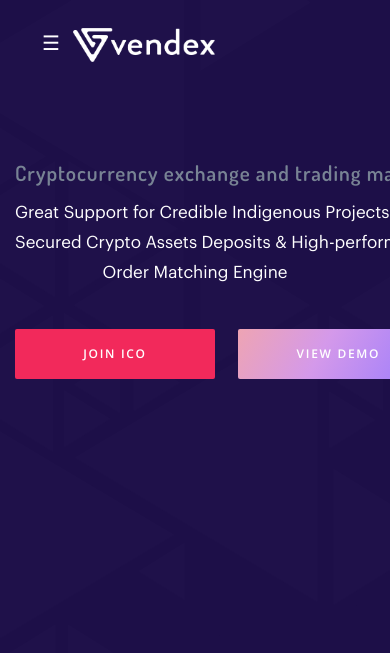
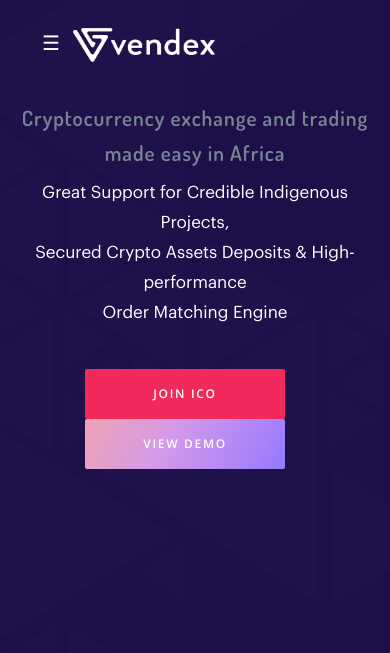
Before and after one commit to Vendexchange/Vendexchange.github.io, a website: page index.html in a window 390 px wide. Shown: the top 653 px of the page. Drawn offline with nearby package versions, Linux system fonts and the light colour scheme; a script that the page names is missing; files whose address does not match are found by name.

Commit message:
header fix

```diff
--- a/assets/css/style.css
+++ b/assets/css/style.css
@@ -692,6 +692,7 @@
 
         .header {
             height: 80vh;
+            padding-top: 100px;
         }
 
         .features-tile{
--- a/index.html
+++ b/index.html
@@ -118,7 +118,7 @@
 
         <div class="row align-items-center text-center text-lg-left">
 
-            <div class=" col-sm-12 col-lg-5 offset-lg-1 head-intro" style="overflow: hidden; white-space: nowrap;">
+            <div class=" col-xs-12 col-lg-5 offset-lg-1 head-intro">
                 <!--<a class="btn btn-primary btn-sm ">PRE-SALE ICO</a>-->
                 <!-- <div class="alert alert-secondary" role="alert">
                 </div> -->
```
